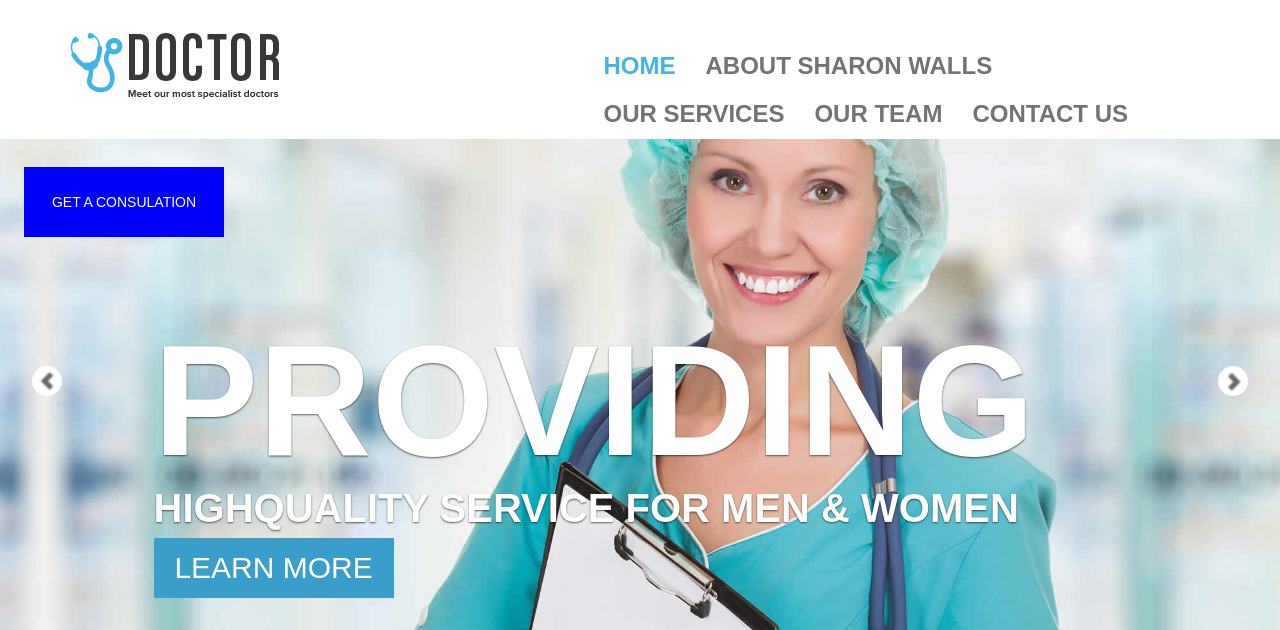
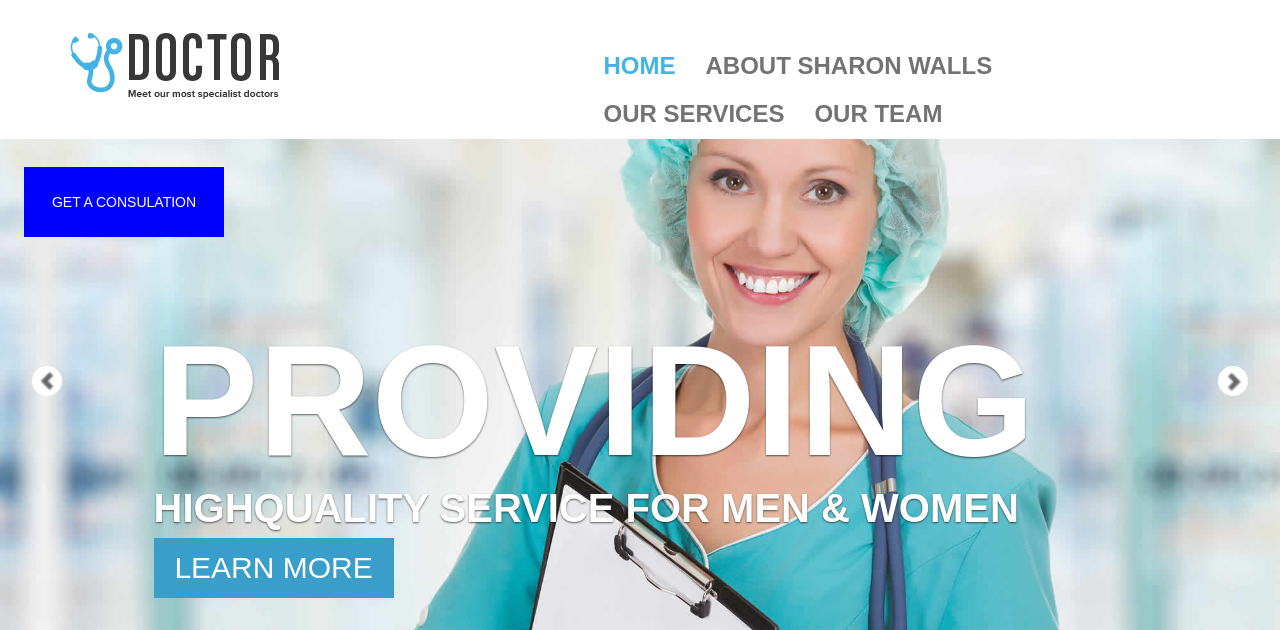
Before and after one commit to ambi-ly/dr-sharon-walls.github.io, a PHP site: page /index.html in a window 1280 px wide. Shown: the top 630 px of the page. Run offline with PHP 8.4, Linux system fonts and the light colour scheme; some libraries are stand-ins or nearby versions; some web fonts are replaced.

Commit message:
fix header

```diff
--- a/css/style.css
+++ b/css/style.css
@@ -35,7 +35,7 @@ h2 {
     background: #fff !important;
     position: fixed;
     width: 100%;
-    z-index: 99999;
+    z-index: 999;
 }
 .header-backup {
     width: 20px;
--- a/index.html
+++ b/index.html
@@ -55,7 +55,6 @@
 									<li><a class="menu" href="#about">about Sharon Walls</a></li>
 									<li><a class="menu" href="#service">our services </a></li>
 									<li><a class="menu" href="#team">our team</a></li>
-									<li><a class="menu" href="#contact"> contact us</a></li>
 								</ul>
 							</div><!-- /navbar-collapse -->
 						</div><!-- / .container-fluid -->
@@ -141,10 +140,12 @@
 
 		<div onClick="hideFrame()" id="rs-consultation"
 			style="background-color:rgba(0, 0, 0, 0.8); display: none; z-index: 1000; border: 0 none; height: 100%; position: fixed; width: 100%; overflow: hidden; top: 0">
-  <iframe src="https://localhost:44302/consultation-form?id=7039&type=doctor" scrolling="no" width="100%" height="100%">
+			<iframe src="https://www.realself.com/consultation-form?id=7039&type=doctor" scrolling="no" width="100%"
+				height="100%">
 			</iframe>
 		</div>
-<div style="z-index: 900; left: 0; border: 0 none; height: 70px; position: fixed; overflow: hidden; top: 167px;">
+		<div
+			style="z-index: 900; left: 0; border: 0 none; height: 70px; position: fixed; overflow: hidden; top: 167px;">
 			<button
 				style="background-color: blue; color: white; height: 70px; border: 0 none; width: 200px; margin-bottom: 0; margin-left: 24px;"
 				onClick="showFrame()">
```
Lines whose indentation alone changed are shown as unchanged.
